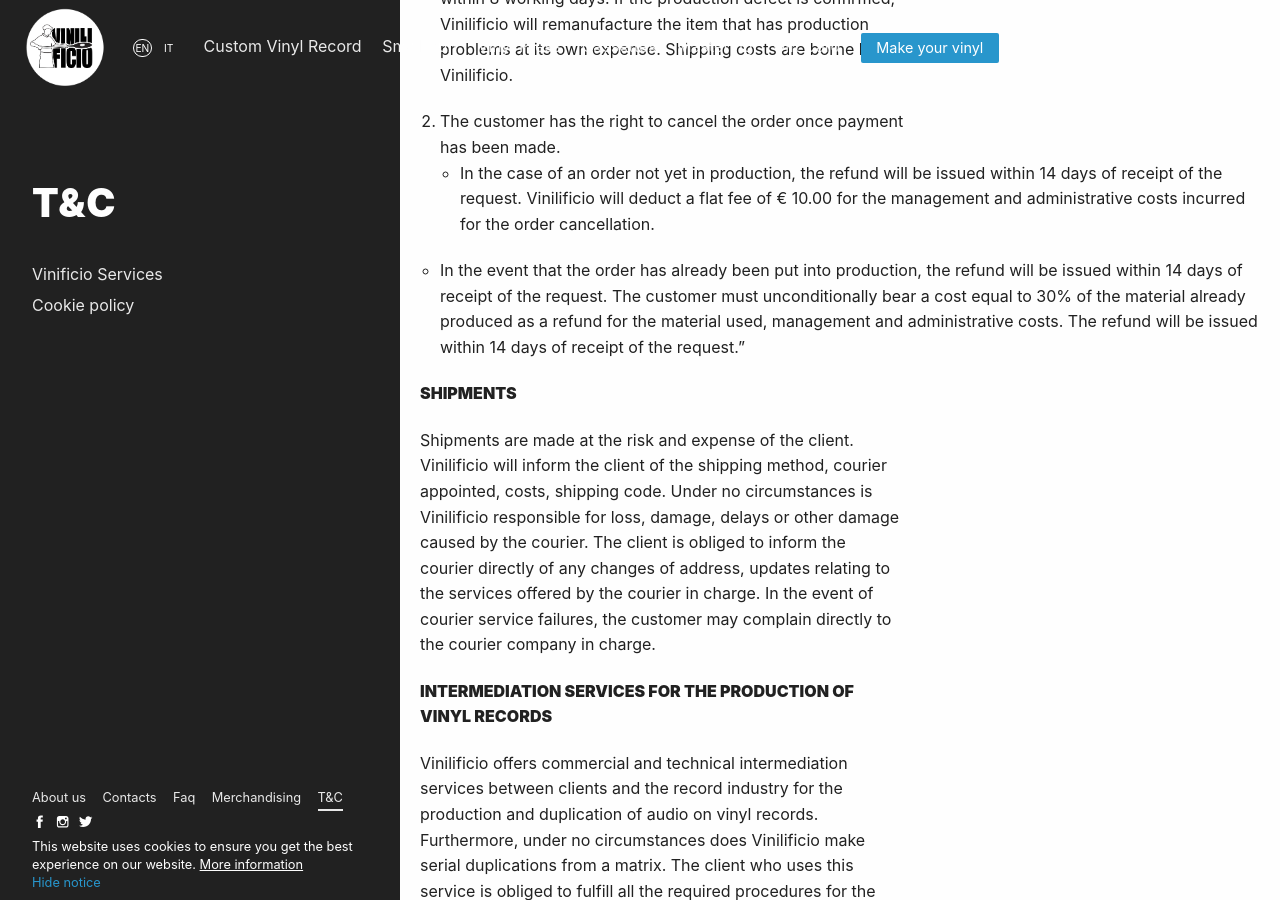
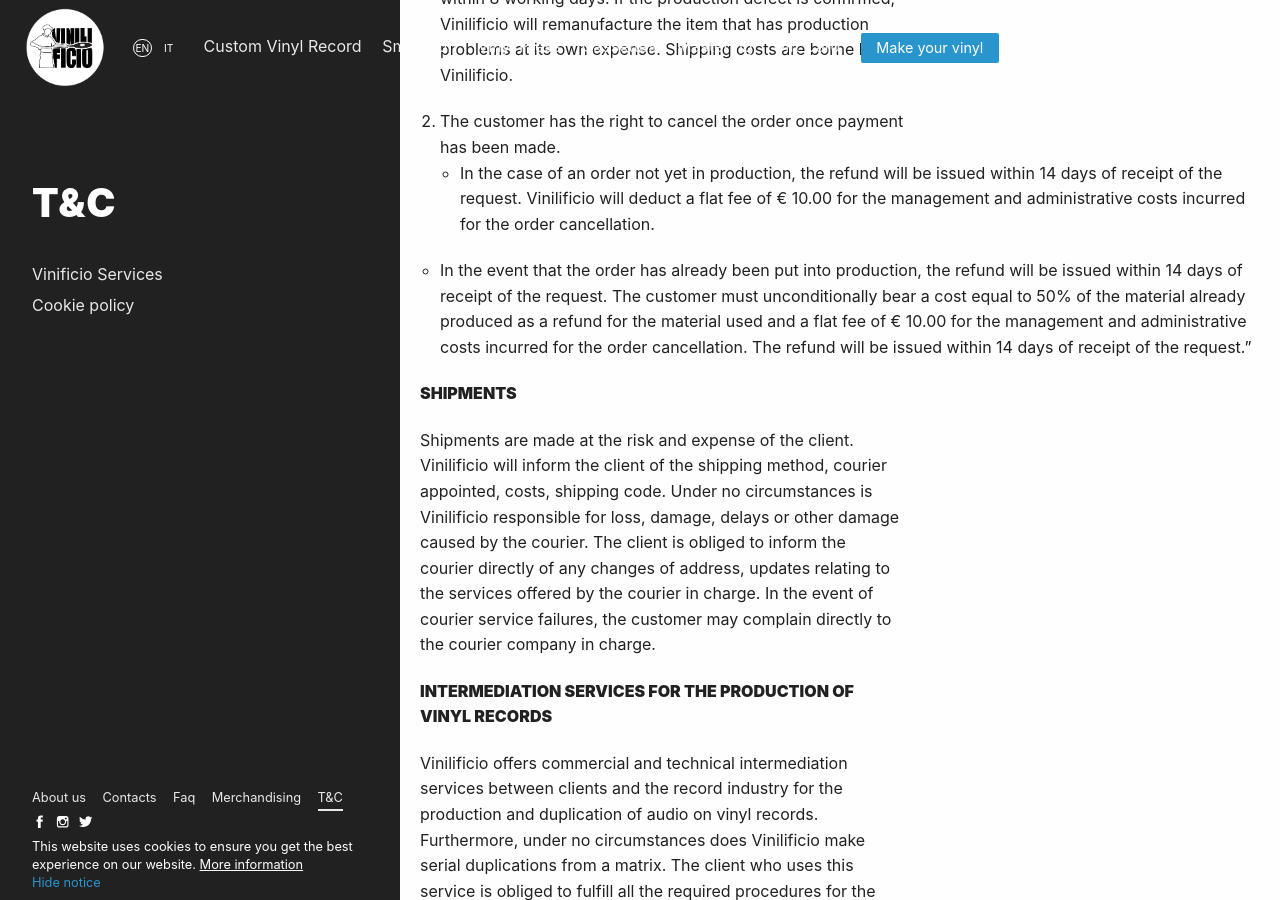
Before and after one commit to Vinilificio/vinilificio.com, a Jekyll site: the page built from en/terms-conditions.md, in a window 1280 px wide and 900 px high, scrolled down 2466 px. Built offline with Jekyll 4.4.1, drawn with Linux system fonts in a browser that asks for light colours; nearby versions of some CDN libraries; comment, search, counter and statistics services are not loaded.

Commit message:
Update terms-conditions.md
condizioni rimborso

```diff
--- a/en/terms-conditions.md
+++ b/en/terms-conditions.md
@@ -51,7 +51,7 @@
 2. The customer has the right to cancel the order once payment has been made.
 * In the case of an order not yet in production, the refund will be issued within 14 days of receipt of the request. Vinilificio will deduct a flat fee of € 10.00 for the management and administrative costs incurred for the order cancellation.
 
-* In the event that the order has already been put into production, the refund will be issued within 14 days of receipt of the request. The customer must unconditionally bear a cost equal to 30% of the material already produced as a refund for the material used, management and administrative costs. The refund will be issued within 14 days of receipt of the request.”
+* In the event that the order has already been put into production, the refund will be issued within 14 days of receipt of the request. The customer must unconditionally bear a cost equal to 50% of the material already produced as a refund for the material used and a flat fee of € 10.00 for the management and administrative costs incurred for the order cancellation. The refund will be issued within 14 days of receipt of the request.”
 
 **SHIPMENTS**
 
```
